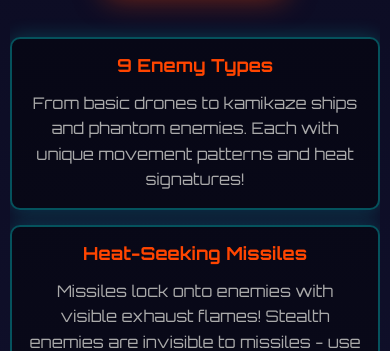
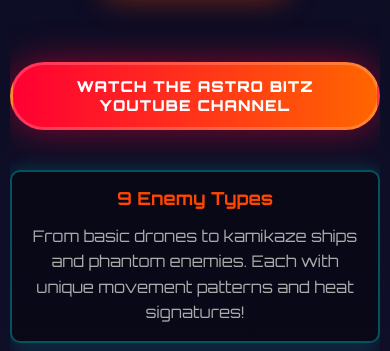
Before and after one commit to stellan-s/astro-bitz, a website built with Vite: page index.html in a window 390 px wide. Shown: the part 493-844 px from the top of the page. Built offline with nearby package versions, Linux system fonts and the light colour scheme; some packages are replaced by stand-ins of ours; no server answers; the database is empty.

Commit message:
feat: add YouTube channel link with styled button for enhanced visibility

```diff
--- a/index.html
+++ b/index.html
@@ -213,6 +213,33 @@
         box-shadow: 0 0 50px rgba(255, 69, 0, 0.8);
       }
 
+      .youtube-link {
+        display: inline-flex;
+        align-items: center;
+        justify-content: center;
+        margin: 25px auto 60px;
+        padding: 18px 50px;
+        width: 100%;
+        max-width: 420px;
+        font-size: 22px;
+        font-weight: 800;
+        letter-spacing: 1px;
+        color: #ffffff;
+        background: linear-gradient(90deg, #ff0033, #ff6600);
+        border: 3px solid rgba(255, 255, 255, 0.2);
+        border-radius: 50px;
+        text-align: center;
+        text-decoration: none;
+        text-transform: uppercase;
+        box-shadow: 0 0 35px rgba(255, 0, 51, 0.5);
+        transition: transform 0.3s ease, box-shadow 0.3s ease;
+      }
+
+      .youtube-link:hover {
+        transform: scale(1.04);
+        box-shadow: 0 0 55px rgba(255, 102, 0, 0.8);
+      }
+
       .features {
         display: grid;
         grid-template-columns: repeat(auto-fit, minmax(250px, 1fr));
@@ -420,6 +447,12 @@
           font-size: 22px;
         }
 
+        .youtube-link {
+          padding: 16px 30px;
+          font-size: 18px;
+          margin-bottom: 40px;
+        }
+
         .feature-card {
           padding: 20px;
         }
@@ -479,6 +512,12 @@
           padding: 12px 30px;
           font-size: 18px;
           margin-bottom: 40px;
+        }
+
+        .youtube-link {
+          padding: 12px 20px;
+          font-size: 15px;
+          border-radius: 40px;
         }
 
         .features {
@@ -586,6 +625,11 @@
         <img src="/astrobitz_cover.png" alt="Astro Bitz - Free retro space shooter game with epic boss battles and leaderboard" class="cover-image">
 
         <a href="/play.html" class="play-button" aria-label="Play Astro Bitz Now">PLAY NOW</a>
+        <a href="https://youtube.com/@astro-bitz?si=OMvfBK7YusnvHQxp"
+           class="youtube-link"
+           target="_blank"
+           rel="noopener noreferrer"
+           aria-label="Watch the Astro Bitz YouTube Channel">Watch the Astro Bitz YouTube Channel</a>
 
         <section class="features" aria-label="Game Features">
           <article class="feature-card">
```
